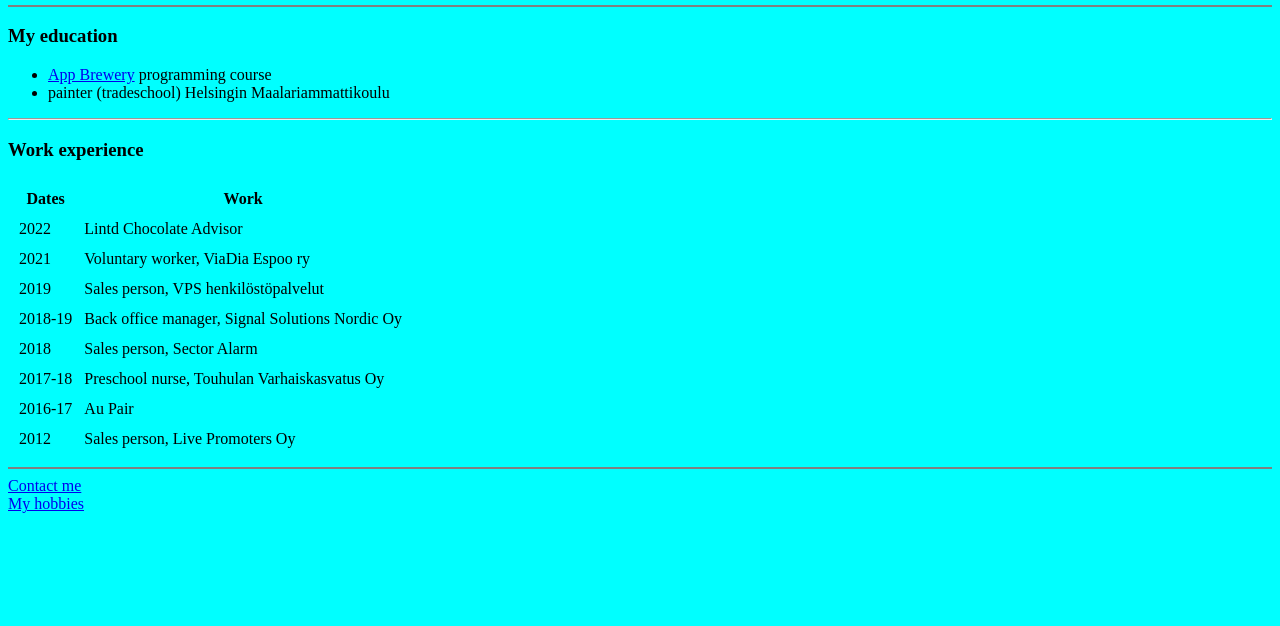
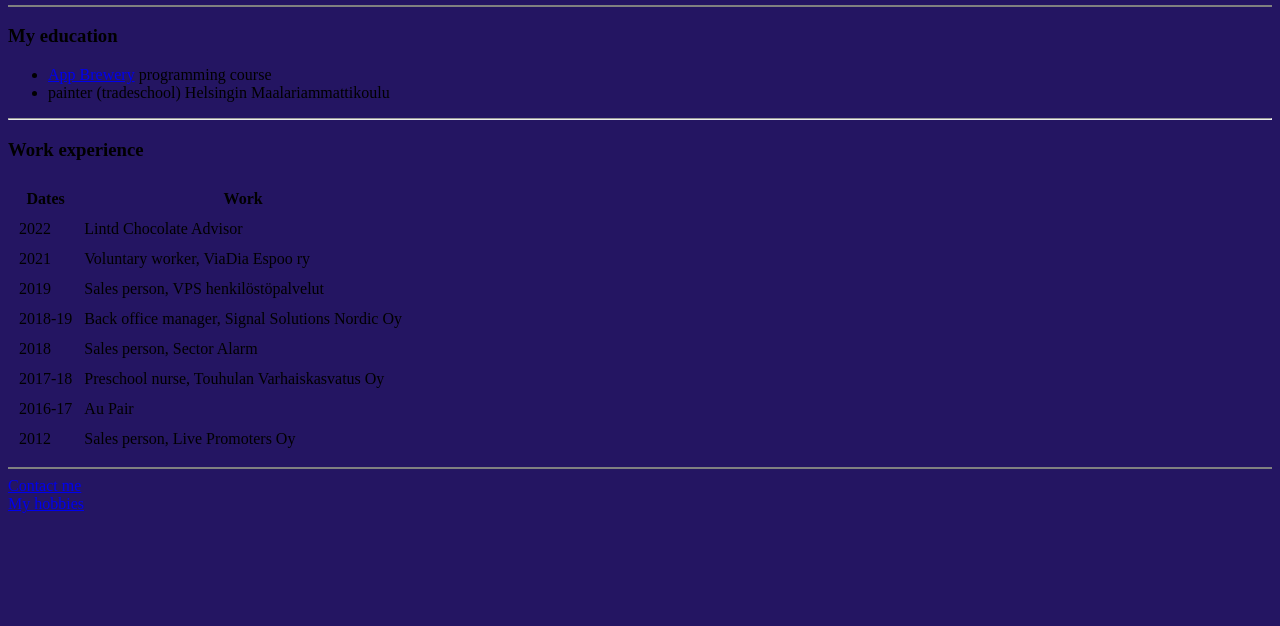
Before and after one commit to jessicaironwood/cv2022, a plain HTML site: page index.html in a window 1280 px wide. Shown: the part 174-800 px from the top of the page. Drawn offline with Linux system fonts and the light colour scheme.

Commit message:
Update index.html

```diff
--- a/index.html
+++ b/index.html
@@ -4,7 +4,7 @@
     <meta charset="UTF-8">
     <title>Jessica's page</title>
 </head>
-<body style="background-color: aqua;">
+<body style="background-color:  rgb(36, 21, 98);">
     <table cellspacing="20">
         <tr>
             <td><img src="jessybiz-modified.png" alt="Jessica's profile picture"></td>
```
